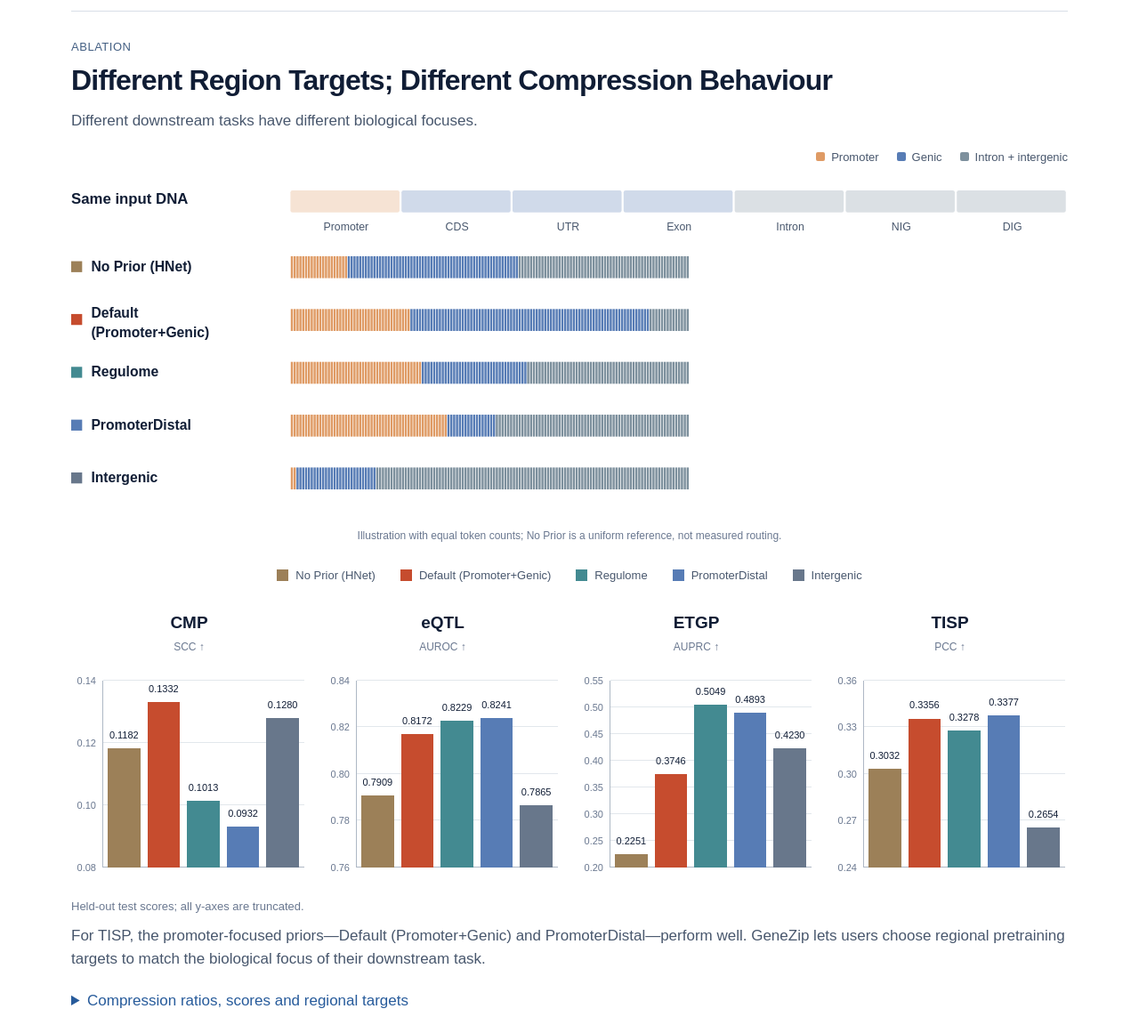
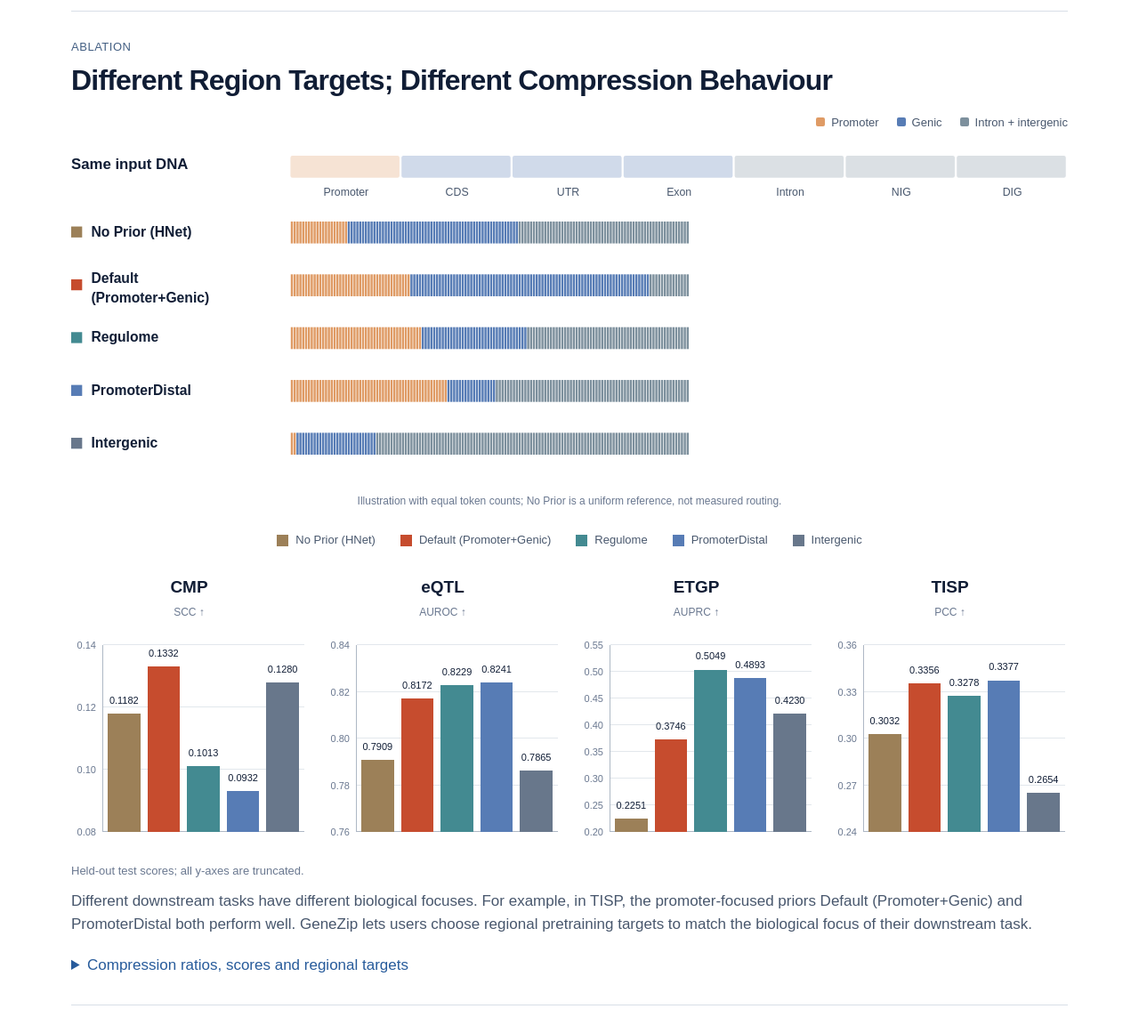
Before and after one commit to AndyJZhao/GeneZip, a plain HTML site: page docs/index.html in a window 1280 px wide. Shown: the part 7190-8342 px from the top of the page at 89% size. Drawn offline with Linux system fonts and the light colour scheme.

Commit message:
[8.1 Release - Website] 📝 Clarify task-specific motivation for regional priors

```diff
--- a/docs/index.html
+++ b/docs/index.html
@@ -164,7 +164,6 @@
 <p><a href="assets/GeneZip.pdf" target="_blank" rel="noopener">Paper and evaluation protocols</a></p>
 <p>GeneZip takes 6.34 s versus H-Net’s 11.78 s in the separate inference benchmark.</p></details>
 <div class="ablation-heading" id="ablation"><div class="eyebrow">Ablation</div><h2 id="ablation-heading">Different Region Targets; Different Compression Behaviour</h2></div>
-<p>Different downstream tasks have different biological focuses.</p>
 <figure class="allocation-comparison">
 <div class="legend"><span style="--c:var(--orange)">Promoter</span><span style="--c:var(--blue)">Genic</span><span style="--c:var(--gray)">Intron + intergenic</span></div>
 <div class="scroll"><svg id="allocation-strips" viewBox="0 0 1000 350" role="img" aria-labelledby="allocation-title allocation-desc"><title id="allocation-title">Same DNA, five allocations with equal token counts</title><desc id="allocation-desc">Five illustrative allocations on the same seven equal-length DNA regions, with 140 tokens per row and identical spacing. Regional-prior weights are normalized to this shared budget. No Prior (HNet) is shown as a uniform reference, not measured H-Net routing.</desc></svg></div>
@@ -173,7 +172,7 @@
 <div class="grouped-legend" id="prior-legend" aria-label="Model colours for regional priors and the HNet baseline"></div>
 <div class="task-panels-scroll"><div class="task-panels" id="prior-charts" aria-label="Held-out test results for four regional priors and No Prior (HNet)"></div></div>
 <p class="small">Held-out test scores; all y-axes are truncated.</p>
-<p class="tradeoff">For TISP, the promoter-focused priors—Default (Promoter+Genic) and PromoterDistal—perform well. GeneZip lets users choose regional pretraining targets to match the biological focus of their downstream task.</p>
+<p class="tradeoff">Different downstream tasks have different biological focuses. For example, in TISP, the promoter-focused priors Default (Promoter+Genic) and PromoterDistal both perform well. GeneZip lets users choose regional pretraining targets to match the biological focus of their downstream task.</p>
 <details><summary>Compression ratios, scores and regional targets</summary>
 <div class="table-scroll"><table id="prior-scores"></table></div>
 <p class="small">Compression is measured on 3,000 shared validation windows and varies across priors.</p>
```
